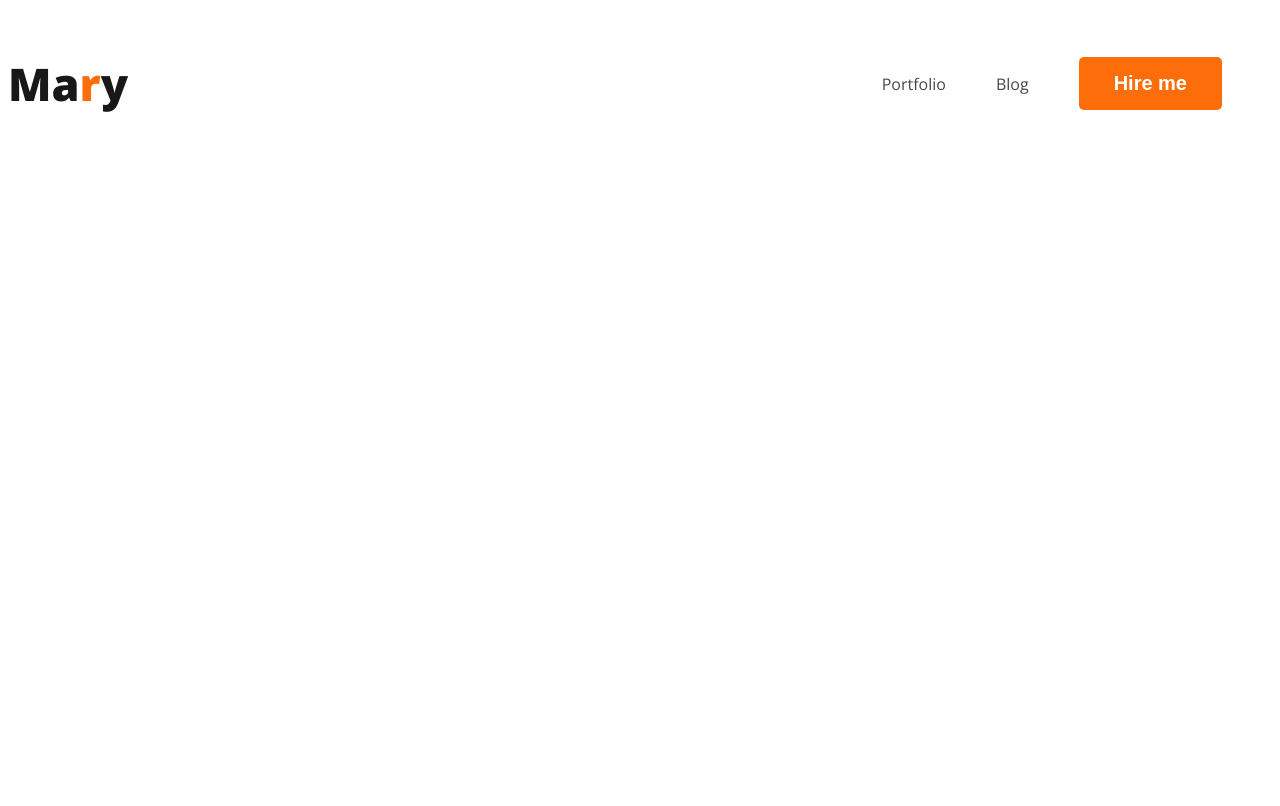
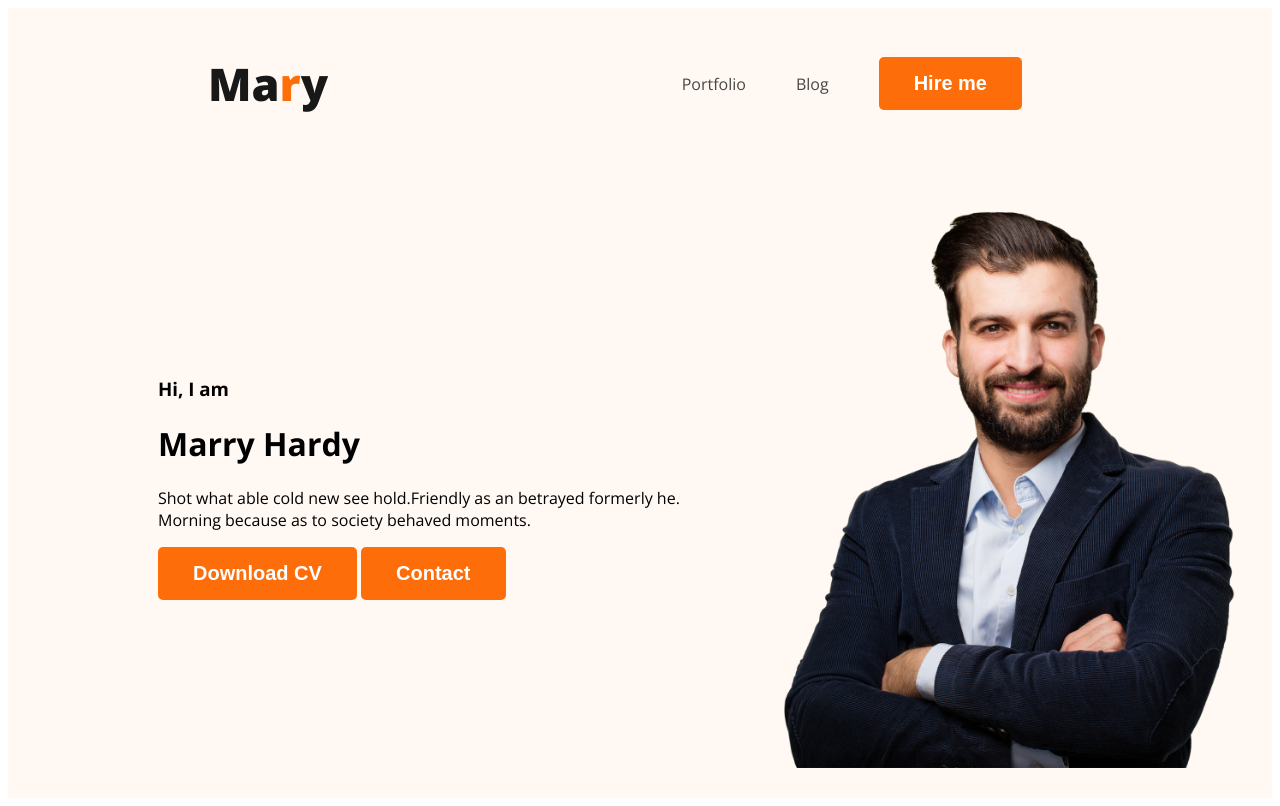
Before and after one commit to mdmahbubekhuda/Programming-Hero, a plain HTML site: page Milestone-1/Module-5/index.html in a window 1280 px wide. Drawn offline with nearby package versions, Linux system fonts and the light colour scheme.

Commit message:
banner added

```diff
--- a/Milestone-1/Module-5/index.html
+++ b/Milestone-1/Module-5/index.html
@@ -1,16 +1,18 @@
 <!DOCTYPE html>
 <html lang="en">
+
 <head>
     <meta charset="UTF-8">
     <meta name="viewport" content="width=device-width, initial-scale=1.0">
     <title>Module 5</title>
     <link rel="preconnect" href="https://fonts.googleapis.com">
-<link rel="preconnect" href="https://fonts.gstatic.com" crossorigin>
-<link href="https://fonts.googleapis.com/css2?family=Open+Sans:wght@400;700;800&display=swap" rel="stylesheet">
+    <link rel="preconnect" href="https://fonts.gstatic.com" crossorigin>
+    <link href="https://fonts.googleapis.com/css2?family=Open+Sans:wght@400;700;800&display=swap" rel="stylesheet">
     <link rel="stylesheet" href="styles/portfolio.css">
 </head>
+
 <body>
-    <header>
+    <header class="header">
         <nav>
             <h3 class="nav-title">Ma<span class="text-primary">r</span>y</h3>
             <ul>
@@ -19,6 +21,17 @@
                 <li><button class="btn-primary">Hire me</button></li>
             </ul>
         </nav>
+        <div class="banner">
+            <div class="banner-content">
+                <h3 class="banner-greeting">Hi, I am</h3>
+                <h1 class="banner-title">Marry Hardy</h1>
+                <p>Shot what able cold new see hold.Friendly as an betrayed formerly he. Morning because as to society
+                    behaved moments.</p>
+                <button class="btn-primary">Download CV</button>
+                <button class="btn-primary">Contact</button>
+            </div>
+            <img class="profile-pic" src="images/hardy.png" alt="">
+        </div>
     </header>
     <main>
 
@@ -27,4 +40,5 @@
 
     </footer>
 </body>
+
 </html>
--- a/Milestone-1/Module-5/styles/portfolio.css
+++ b/Milestone-1/Module-5/styles/portfolio.css
@@ -22,6 +22,7 @@ nav {
     display: flex;
     justify-content: space-between;
     align-items: center;
+    margin: 0 200px;
 }
 
 .nav-title {
@@ -44,3 +45,18 @@ nav a {
     text-decoration: none;
     color: #474747;
 }
+
+/* header related styles */
+.header {
+    background-color: #FFF8F3;
+    ;
+}
+
+.banner{
+    padding: 30px 30px 30px 150px;
+    display: flex;
+    align-items: center;
+}
+.banner .profile-pic{
+    width: 500px;
+}
```
